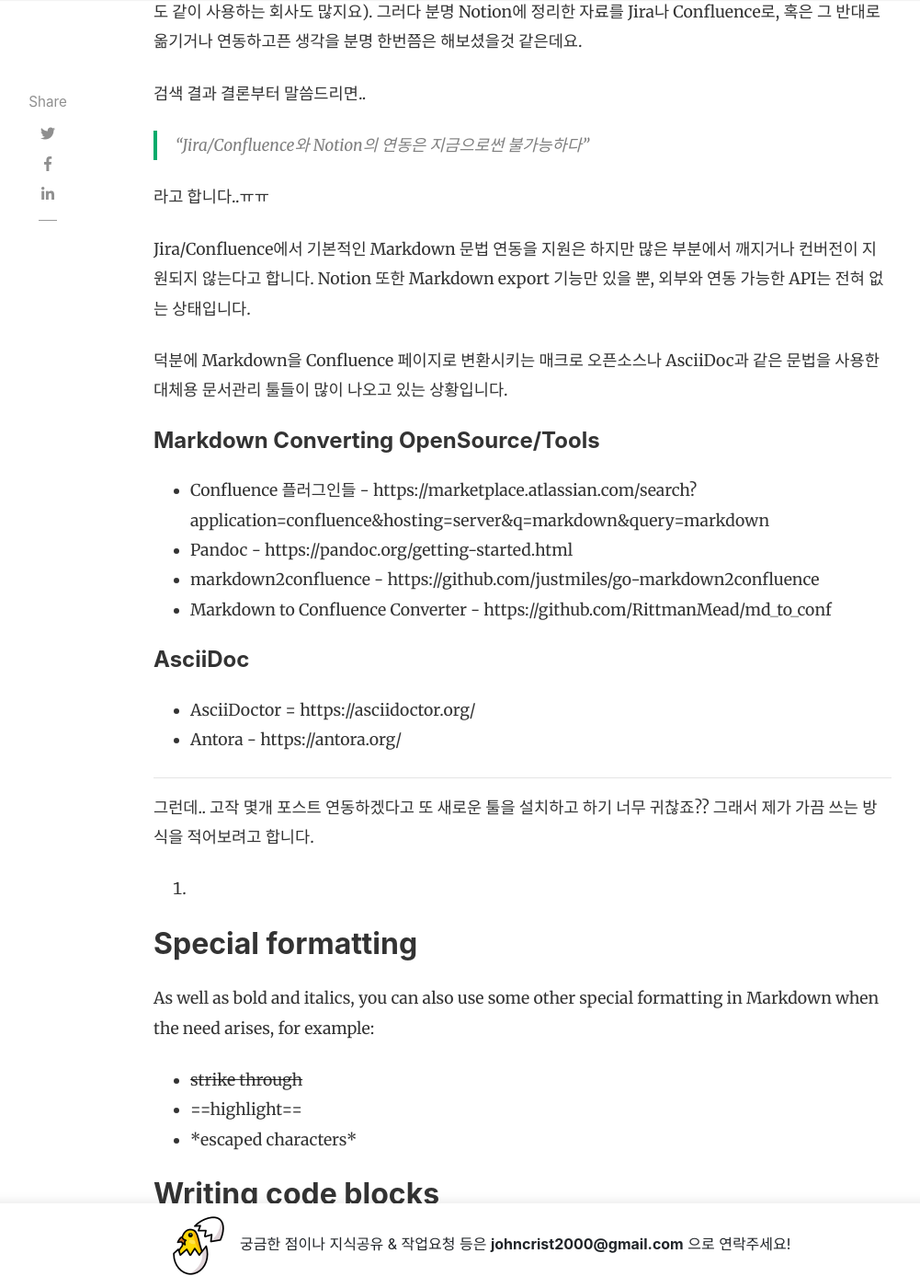
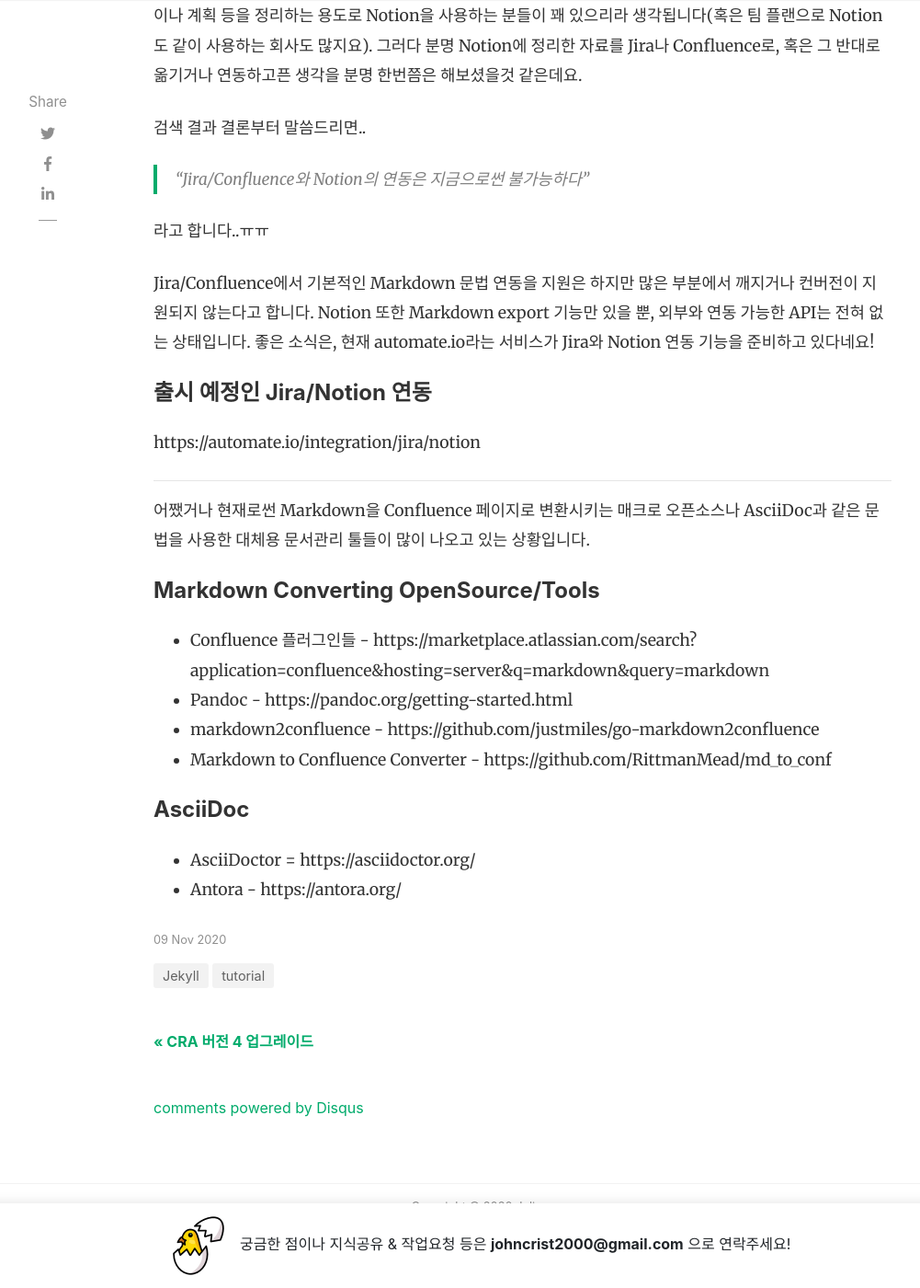
Before and after one commit to juliusCho/juliusCho.github.io, a Jekyll site: the page built from _posts/2020-11-09-jira-notion.md, in a window 1280 px wide and 1400 px high, scrolled down 679 px. Shown: the whole window at 92% size, without its empty margins (118-1119 px from the left). Built offline with Jekyll 4.4.1, drawn with Linux system fonts in a browser that asks for light colours; nearby versions of some CDN libraries; comment, search, counter and statistics services are not loaded; some of the changed text lies outside the part shown.

Commit message:
update jira post

````diff
--- a/_posts/2020-11-09-jira-notion.md
+++ b/_posts/2020-11-09-jira-notion.md
@@ -17,8 +17,14 @@
 
 Jira/Confluence에서 기본적인 Markdown 문법 연동을 지원은 하지만 많은 부분에서 깨지거나 컨버전이 지원되지 않는다고 합니다.
 Notion 또한 Markdown export 기능만 있을 뿐, 외부와 연동 가능한 API는 전혀 없는 상태입니다.
+좋은 소식은, 현재 automate.io라는 서비스가 Jira와 Notion 연동 기능을 준비하고 있다네요!
 
-덕분에 Markdown을 Confluence 페이지로 변환시키는 매크로 오픈소스나
+#### 출시 예정인 Jira/Notion 연동
+https://automate.io/integration/jira/notion
+
+---
+
+어쨌거나 현재로썬 Markdown을 Confluence 페이지로 변환시키는 매크로 오픈소스나
 AsciiDoc과 같은 문법을 사용한 대체용 문서관리 툴들이 많이 나오고 있는 상황입니다.
 
 #### Markdown Converting OpenSource/Tools
@@ -30,46 +36,3 @@
 #### AsciiDoc
 * AsciiDoctor = https://asciidoctor.org/
 * Antora - https://antora.org/
-
----
-그런데.. 고작 몇개 포스트 연동하겠다고 또 새로운 툴을 설치하고 하기 너무 귀찮죠??
-그래서 제가 가끔 쓰는 방식을 적어보려고 합니다.
-
-1.
-
-
-## Special formatting
-
-As well as bold and italics, you can also use some other special formatting in Markdown when the need arises, for example:
-
-+ ~~strike through~~
-+ ==highlight==
-+ \*escaped characters\*
-
-
-## Writing code blocks
-
-There are two types of code elements which can be inserted in Markdown, the first is inline, and the other is block. Inline code is formatted by wrapping any word or words in back-ticks, `like this`. Larger snippets of code can be displayed across multiple lines using triple back ticks:
-
-```
-.my-link {
-    text-decoration: underline;
-}
-```¡
-
-If you want to get really fancy, you can even add syntax highlighting using Rouge.
-
-
-![walking]({{ site.baseurl }}/assets/images/8.jpg)
-
-## Reference lists
-
-The quick brown jumped over the lazy.
-
-Another way to insert links in markdown is using reference lists. You might want to use this style of linking to cite reference material in a Wikipedia-style. All of the links are listed at the end of the document, so you can maintain full separation between content and its source or reference.
-
-## Full HTML
-
-Perhaps the best part of Markdown is that you're never limited to just Markdown. You can write HTML directly in the Markdown editor and it will just work as HTML usually does. No limits! Here's a standard YouTube embed code as an example:
-
-<p><iframe style="width:100%;" height="315" src="https://www.youtube.com/embed/Cniqsc9QfDo?rel=0&amp;showinfo=0" frameborder="0" allowfullscreen></iframe></p>
````
